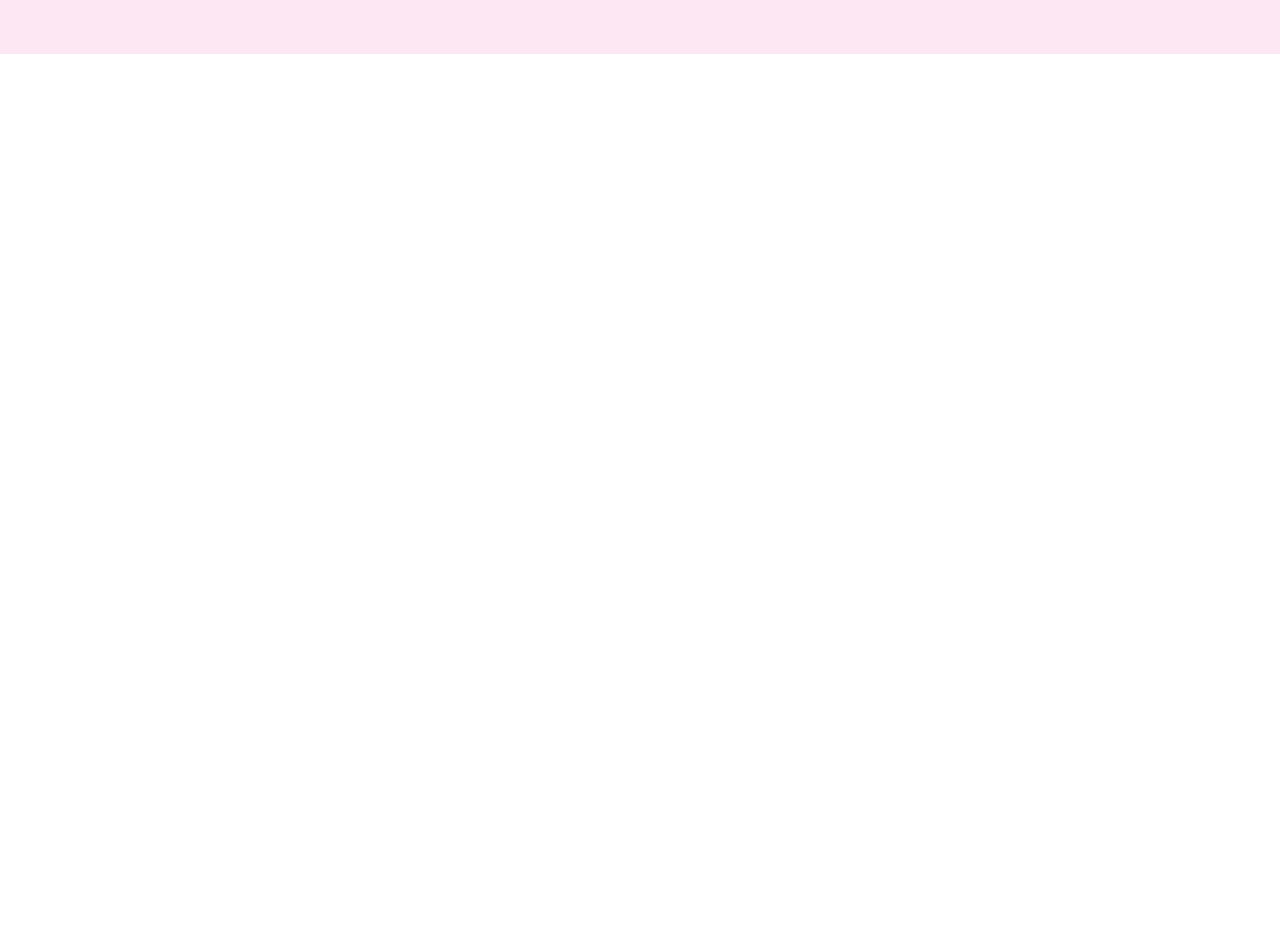
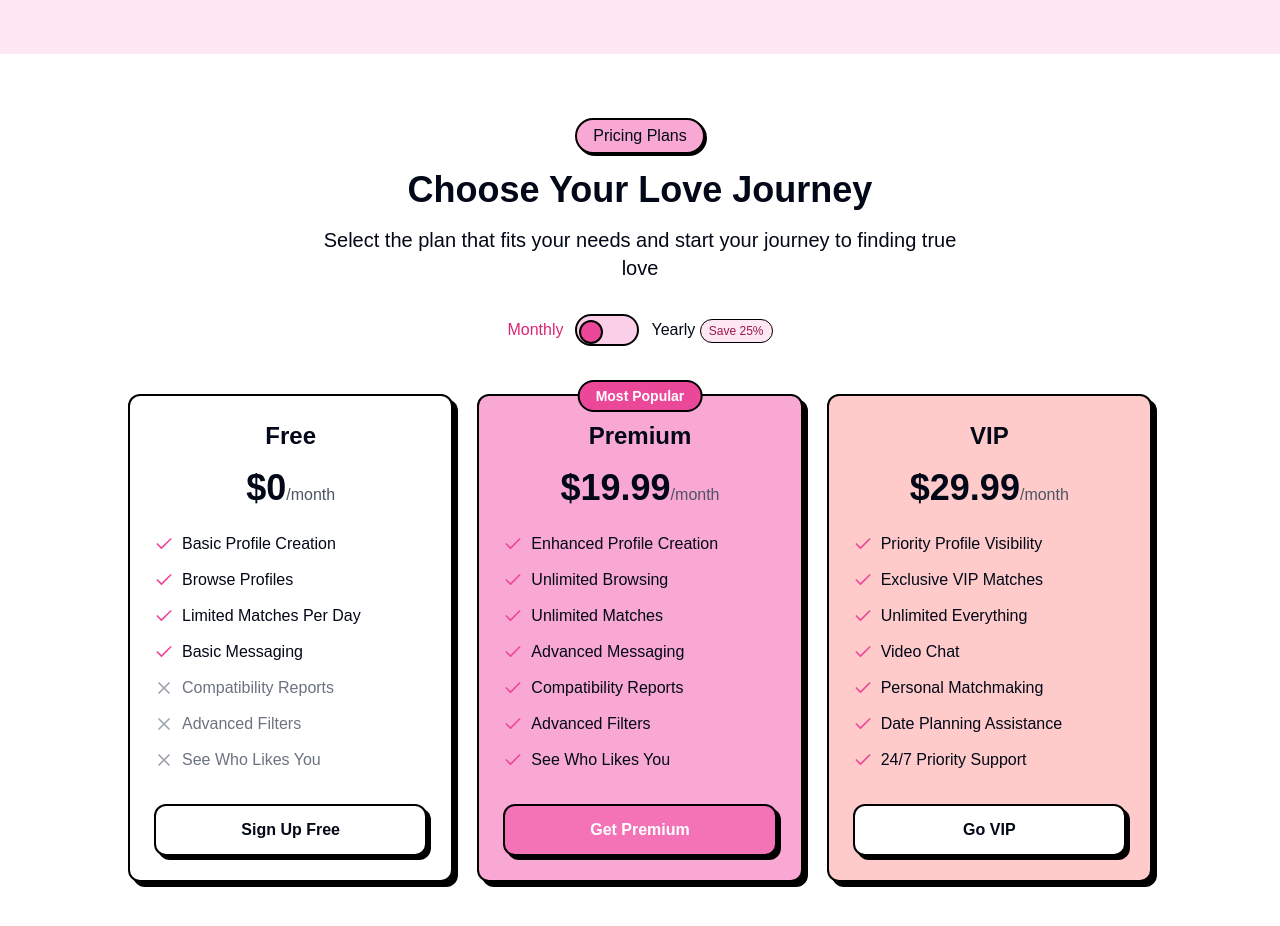
Before and after one commit to ShyamGuna77/Kizuna, a Next.js app: page / in a window 1280 px wide. Shown: the part 2988-3914 px from the top of the page. Before the commit the page ends 3042 px from the top, so only its background shows below. Built offline with nearby package versions, Linux system fonts and the light colour scheme.

Commit message:
feat:added pricing plans

```diff
--- a/app/page.tsx
+++ b/app/page.tsx
@@ -5,6 +5,7 @@ import Hero from "@/components/Hero";
 import Connection from "@/components/Connection";
 import HowitWorks from "@/components/How-it-works";
 import Feauterdcards from "@/components/Feauterdcards";
+import Pricing from "@/components/Pricing";
 
 export default function Home() {
 
@@ -19,6 +20,7 @@ export default function Home() {
           <Connection />
           <Feauterdcards />
           <HowitWorks />
+          <Pricing />
 
         </div>
       </div>
--- a/components/Feauterdcards.tsx
+++ b/components/Feauterdcards.tsx
@@ -72,7 +72,7 @@ const Feauterdcards = () => {
                       height={80}
                       className="object-cover object-top w-full h-full"
                     />
-                    {/* <div className="w-20 h-20 rounded-full bg-pink-100 flex items-center justify-center"></div> */}
+
                   </div>
                   <div className="absolute -bottom-3 -right-3 bg-white p-2 rounded-lg border-2 border-black">
                     <Heart className="h-5 w-5 text-pink-500" fill="#ec4899" />
--- /dev/null
+++ b/components/Pricing.tsx
@@ -0,0 +1,197 @@
+
+
+import React from 'react'
+
+import AnimatedSection from "./AnimatedSection";
+import { useState } from "react";
+import { motion } from "motion/react";
+import Link from 'next/link';
+import { Check } from 'lucide-react';
+import { X } from 'lucide-react';
+const fadeInUp = {
+  hidden: { opacity: 0, y: 20 },
+  visible: { opacity: 1, y: 0, transition: { duration: 0.6 } },
+};
+
+const Pricing = () => {
+     const [yearlyBilling, setYearlyBilling] = useState(false);
+  return (
+    <>
+      <AnimatedSection className="py-16 bg-white">
+        <div className="container mx-auto px-4">
+          <motion.div variants={fadeInUp} className="text-center mb-12">
+            <div className="inline-block bg-pink-300 px-4 py-1 rounded-full border-2 border-black mb-4 shadow-[2px_2px_0px_0px_rgba(0,0,0,1)]">
+              Pricing Plans
+            </div>
+            <h2 className="text-4xl font-bold mb-4">
+              Choose Your Love Journey
+            </h2>
+            <p className="text-xl max-w-2xl mx-auto">
+              Select the plan that fits your needs and start your journey to
+              finding true love
+            </p>
+
+            <div className="flex items-center justify-center mt-8 mb-4">
+              <span
+                className={`mr-3 font-medium ${
+                  !yearlyBilling ? "text-pink-600" : ""
+                }`}
+              >
+                Monthly
+              </span>
+              <div
+                className="relative w-16 h-8 bg-pink-200 rounded-full border-2 border-black cursor-pointer"
+                onClick={() => setYearlyBilling(!yearlyBilling)}
+              >
+                <motion.div
+                  className="absolute top-1 w-6 h-6 bg-pink-500 rounded-full border-2 border-black"
+                  animate={{
+                    left: yearlyBilling ? "calc(100% - 24px - 4px)" : "2px",
+                  }}
+                  transition={{ type: "spring", stiffness: 500, damping: 30 }}
+                />
+              </div>
+              <span
+                className={`ml-3 font-medium ${
+                  yearlyBilling ? "text-pink-600" : ""
+                }`}
+              >
+                Yearly{" "}
+                <span className="bg-pink-100 text-pink-800 text-xs px-2 py-1 rounded-full border border-black">
+                  Save 25%
+                </span>
+              </span>
+            </div>
+          </motion.div>
+
+          <div className="grid md:grid-cols-3 gap-6 max-w-5xl mx-auto">
+            {pricingPlans.map((plan, index) => (
+              <motion.div
+                key={index}
+                variants={fadeInUp}
+                className={`${
+                  plan.color
+                } rounded-xl border-2 border-black p-6 shadow-[5px_5px_0px_0px_rgba(0,0,0,1)] relative ${
+                  plan.popular ? "transform md:-translate-y-4" : ""
+                }`}
+              >
+                {plan.popular && (
+                  <div className="absolute -top-4 left-1/2 transform -translate-x-1/2 bg-pink-500 text-white px-4 py-1 rounded-full border-2 border-black font-bold text-sm">
+                    Most Popular
+                  </div>
+                )}
+                <div className="text-center mb-6">
+                  <h3 className="text-2xl font-bold">{plan.name}</h3>
+                  <div className="mt-4 mb-2">
+                    <span className="text-4xl font-bold">
+                      ${yearlyBilling ? plan.yearlyPrice : plan.monthlyPrice}
+                    </span>
+                    <span className="text-gray-600">
+                      /{yearlyBilling ? "year" : "month"}
+                    </span>
+                  </div>
+                  {yearlyBilling && plan.monthlyPrice > 0 && (
+                    <p className="text-sm text-pink-600">
+                      Save $
+                      {(plan.monthlyPrice * 12 - plan.yearlyPrice ).toFixed(
+                        2
+                      )}{" "}
+                      per year
+                    </p>
+                  )}
+                </div>
+
+                <div className="space-y-3 mb-8">
+                  {plan.features.map((feature, i) => (
+                    <div key={i} className="flex items-center">
+                      {feature.included ? (
+                        <Check className="h-5 w-5 text-pink-500 mr-2" />
+                      ) : (
+                        <X className="h-5 w-5 text-gray-400 mr-2" />
+                      )}
+                      <span className={feature.included ? "" : "text-gray-500"}>
+                        {feature.name}
+                      </span>
+                    </div>
+                  ))}
+                </div>
+
+                <div className="text-center">
+                  <Link
+                    href="#"
+                    className={`block w-full py-3 rounded-xl border-2 border-black font-semibold shadow-[4px_4px_0px_0px_rgba(0,0,0,1)] hover:translate-y-1 hover:shadow-[2px_2px_0px_0px_rgba(0,0,0,1)] transition-all ${
+                      plan.popular ? "bg-pink-400 text-white" : "bg-white"
+                    }`}
+                  >
+                    {plan.cta}
+                  </Link>
+                </div>
+              </motion.div>
+            ))}
+          </div>
+        </div>
+      </AnimatedSection>
+    </>
+  );
+}
+
+export default Pricing
+
+
+
+
+
+
+const pricingPlans = [
+  {
+    name: "Free",
+    monthlyPrice: 0,
+    yearlyPrice: 0,
+    features: [
+      { name: "Basic Profile Creation", included: true },
+      { name: "Browse Profiles", included: true },
+      { name: "Limited Matches Per Day", included: true },
+      { name: "Basic Messaging", included: true },
+      { name: "Compatibility Reports", included: false },
+      { name: "Advanced Filters", included: false },
+      { name: "See Who Likes You", included: false },
+    ],
+    cta: "Sign Up Free",
+    popular: false,
+    color: "bg-white",
+  },
+  {
+    name: "Premium",
+    monthlyPrice: 19.99,
+    yearlyPrice: 179.91,
+    features: [
+      { name: "Enhanced Profile Creation", included: true },
+      { name: "Unlimited Browsing", included: true },
+      { name: "Unlimited Matches", included: true },
+      { name: "Advanced Messaging", included: true },
+      { name: "Compatibility Reports", included: true },
+      { name: "Advanced Filters", included: true },
+      { name: "See Who Likes You", included: true },
+    ],
+    cta: "Get Premium",
+    popular: true,
+    color: "bg-pink-300",
+  },
+  {
+    name: "VIP",
+    monthlyPrice: 29.99,
+    yearlyPrice: 269.90,
+    features: [
+      { name: "Priority Profile Visibility", included: true },
+      { name: "Exclusive VIP Matches", included: true },
+      { name: "Unlimited Everything", included: true },
+      { name: "Video Chat", included: true },
+      { name: "Personal Matchmaking", included: true },
+      { name: "Date Planning Assistance", included: true },
+      { name: "24/7 Priority Support", included: true },
+    ],
+    cta: "Go VIP",
+    popular: false,
+    color: "bg-red-200",
+  },
+];
```
